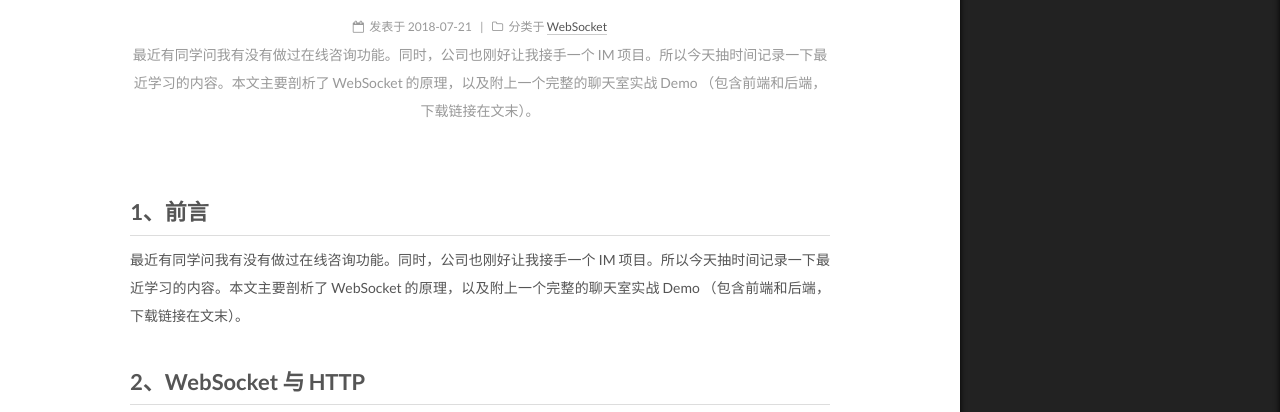
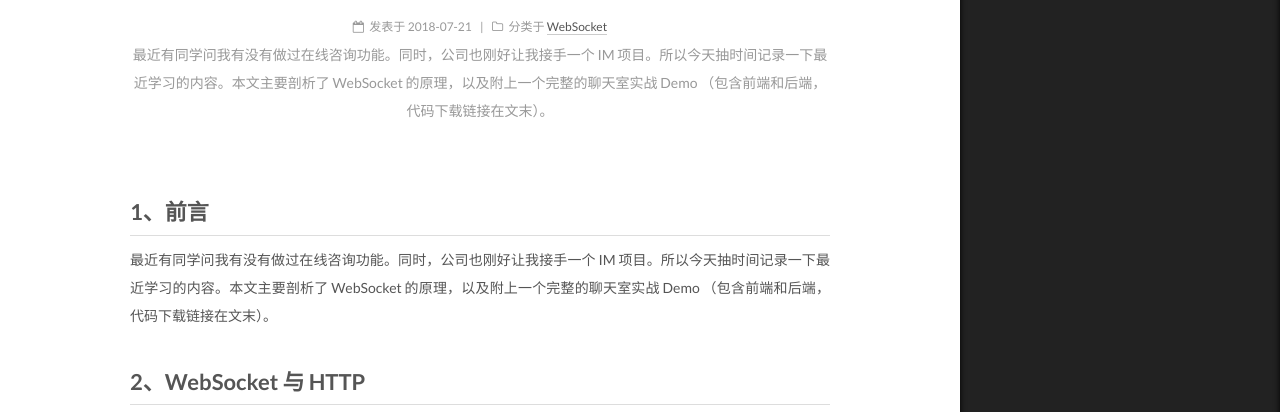
Before and after one commit to nnngu/LearningNotes, a Jekyll site: the page built from _posts/2018-07-21-看完让你彻底理解 WebSocket 原理，附完整的实战代码（包含前端和后端）.md, in a window 1280 px wide. Shown: the part 243-655 px from the top of the page. Built offline with Jekyll 4.4.1, drawn with Linux system fonts in a browser that asks for light colours.

Commit message:
修改文件: _posts/2018-07-21-看完让你彻底理解 WebSocket 原理，附完整的实战代码（包含前端和后端）.md

```diff
--- a/_posts/2018-07-21-看完让你彻底理解 WebSocket 原理，附完整的实战代码（包含前端和后端）.md
+++ b/_posts/2018-07-21-看完让你彻底理解 WebSocket 原理，附完整的实战代码（包含前端和后端）.md
@@ -1,11 +1,11 @@
 ---
 categories: WebSocket
-description: 最近有同学问我有没有做过在线咨询功能。同时，公司也刚好让我接手一个 IM 项目。所以今天抽时间记录一下最近学习的内容。本文主要剖析了 WebSocket 的原理，以及附上一个完整的聊天室实战 Demo （包含前端和后端，下载链接在文末）。
+description: 最近有同学问我有没有做过在线咨询功能。同时，公司也刚好让我接手一个 IM 项目。所以今天抽时间记录一下最近学习的内容。本文主要剖析了 WebSocket 的原理，以及附上一个完整的聊天室实战 Demo （包含前端和后端，代码下载链接在文末）。
 ---
 
 ## 1、前言
 
-最近有同学问我有没有做过在线咨询功能。同时，公司也刚好让我接手一个 IM 项目。所以今天抽时间记录一下最近学习的内容。本文主要剖析了 WebSocket 的原理，以及附上一个完整的聊天室实战 Demo （包含前端和后端，下载链接在文末）。
+最近有同学问我有没有做过在线咨询功能。同时，公司也刚好让我接手一个 IM 项目。所以今天抽时间记录一下最近学习的内容。本文主要剖析了 WebSocket 的原理，以及附上一个完整的聊天室实战 Demo （包含前端和后端，代码下载链接在文末）。
 
 ## 2、WebSocket 与 HTTP
 
```
